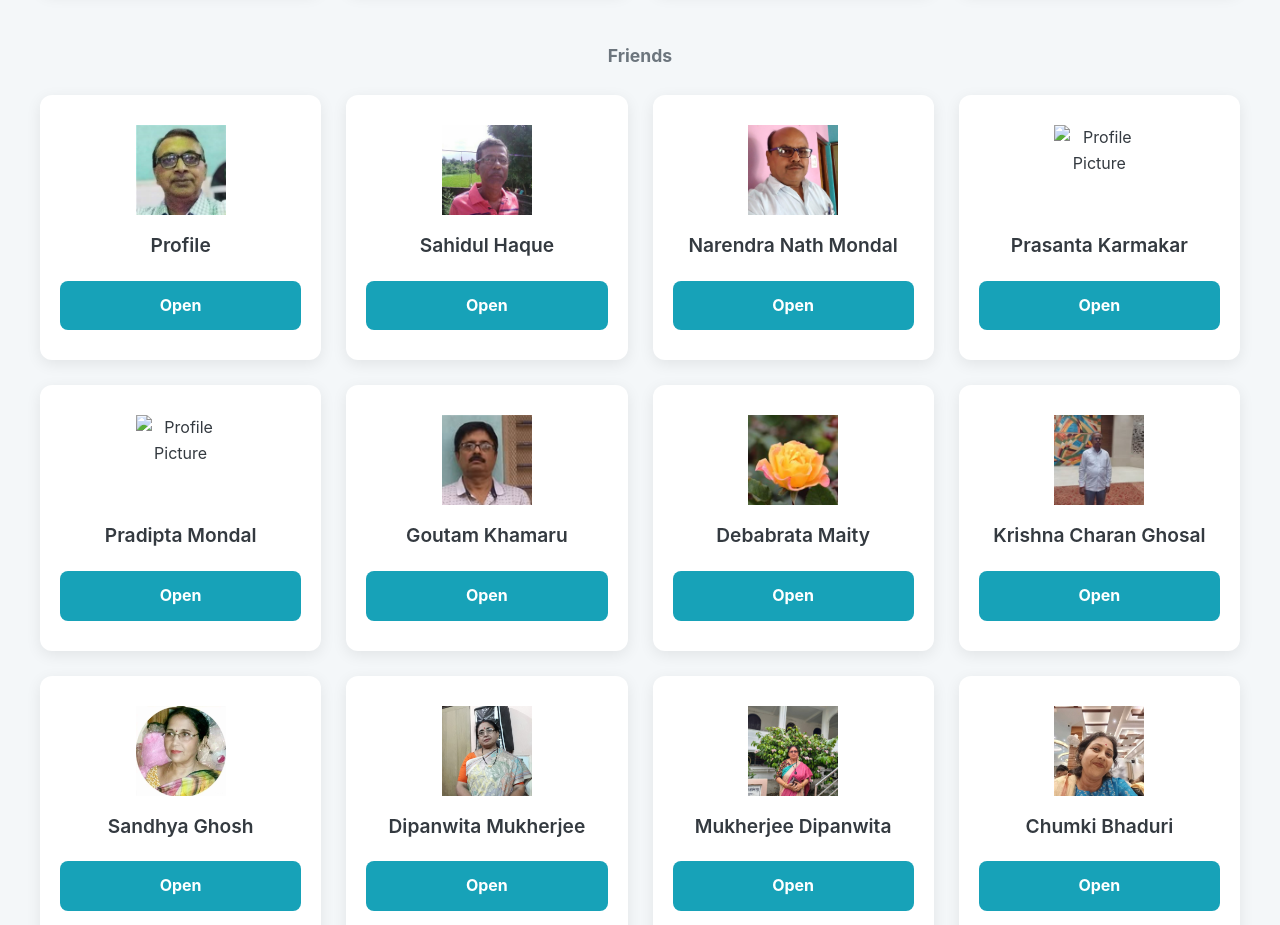
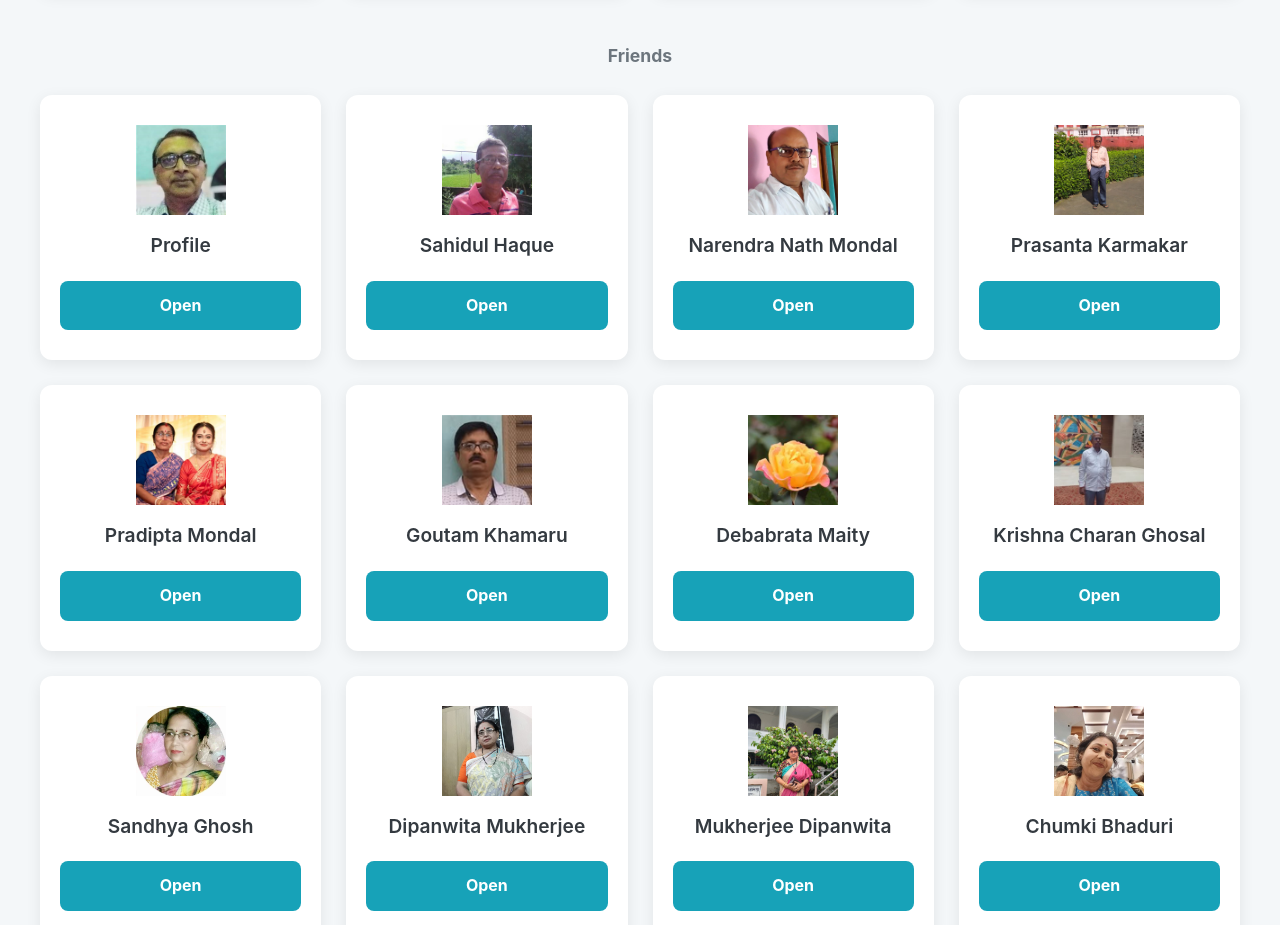
Before and after one commit to spmohq/fbd, a plain HTML site: page index.html in a window 1280 px wide. Shown: the part 1100-2025 px from the top of the page. Drawn offline with Linux system fonts and the light colour scheme.

Commit message:
Update index.html

```diff
--- a/index.html
+++ b/index.html
@@ -282,7 +282,7 @@
 
             <div class="emoji-card">
                 <div>
-                    <img src="prasanta.jpg" alt="Profile Picture" class="emoji-img">
+                    <img src="prasanta.png" alt="Profile Picture" class="emoji-img">
                     <h2 class="emoji-name">Prasanta Karmakar</h2>
                 </div>
                 <a href="https://www.facebook.com/prasanta.karmakar.10004" target="_blank" class="btn download-btn">Open</a>
@@ -290,7 +290,7 @@
 
             <div class="emoji-card">
                 <div>
-                    <img src="pradipta.jpg" alt="Profile Picture" class="emoji-img">
+                    <img src="pradipta.png" alt="Profile Picture" class="emoji-img">
                     <h2 class="emoji-name">Pradipta Mondal</h2>
                 </div>
                 <a href="https://www.facebook.com/pradipta.mondal.563217" target="_blank" class="btn download-btn">Open</a>
```
